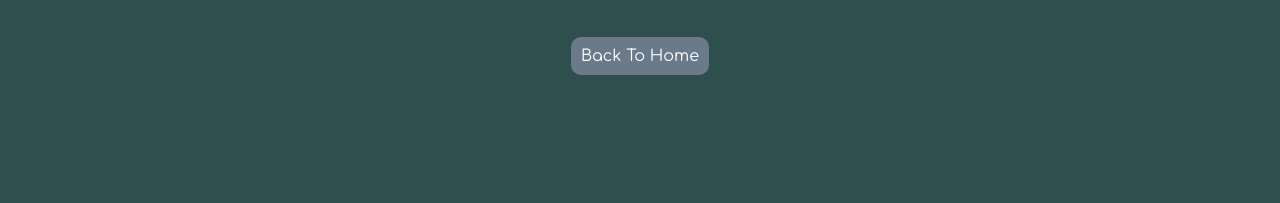
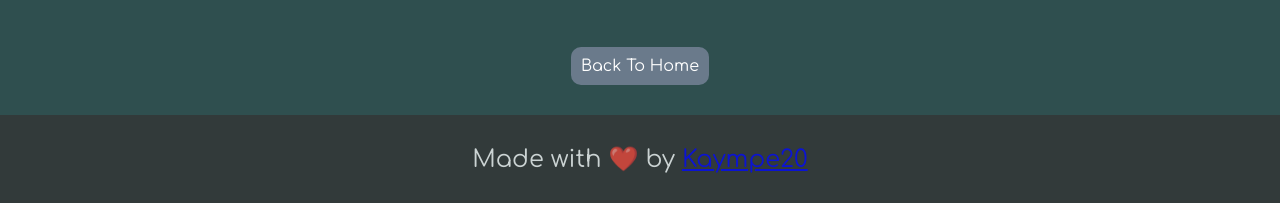
Before and after one commit to Kaympe20/swirl, a plain HTML site: page my favorite ice cream parlors.html in a window 1280 px wide. Shown: the part 1472-1675 px from the top of the page. Before the commit the page ends 1595 px from the top, so only its background shows below. Drawn offline with Linux system fonts and the light colour scheme.

Commit message:
Add footer

```diff
--- a/index.css
+++ b/index.css
@@ -3,6 +3,7 @@ body {
     text-align: center;
     color: white;
     font-family: Comfortaa, sans-serif;
+    margin: 0;
 }
 
 h1 {
@@ -64,6 +65,7 @@ a {
     border-radius: 10px;
     margin: 0 auto;
     transition-duration: 0.2s;
+    display: block;
 }
 
 p a,p a:hover {
@@ -112,3 +114,14 @@ a:hover {
     object-position: center;
     border-radius: 30px;
 }
+
+footer {
+    text-align: center;
+    color: white;
+    background-color: #333;
+    font-size: 1.5em;
+    margin-top: 1em;
+    padding: 0.25em 0;
+    width: 100%;
+    opacity: 0.75;
+}
--- a/my favorite ice cream parlors.html
+++ b/my favorite ice cream parlors.html
@@ -11,7 +11,7 @@
     <link rel="preconnect" href="https://fonts.gstatic.com" crossorigin>
     <link href="https://fonts.googleapis.com/css2?family=Comfortaa:wght@300..700&display=swap" rel="stylesheet">
 </head>
-<body style="padding-bottom: 50px;">
+<body>
     <h1>My Favorite Ice Cream Parlors</h1>
     <hr>
     <div class="card">
@@ -35,6 +35,9 @@
             <p>Yoder's Dutch Delights originally started with donuts a few short weeks ago and has since evolved into donuts. Their ice cream donut sandwhich is <highlight>impossibly good.</highlight></p>
         </div>
     </div>
-    <a href="/">Back To Home</a>
+    <a href="/" style="margin-bottom: 30px;">Back To Home</a>
+    <footer>
+        <p>Made with ❤️ by <a href="https://github.com/Kaympe20">Kaympe20</a></p>
+    </footer>
 </body>
 </html>
```
Also changed, not shown: index.html (+3 -0 lines), why plain funnel cakes aren't good enough.html (+5 -1 lines).
